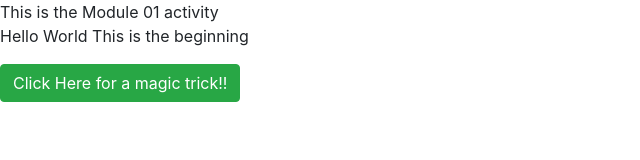
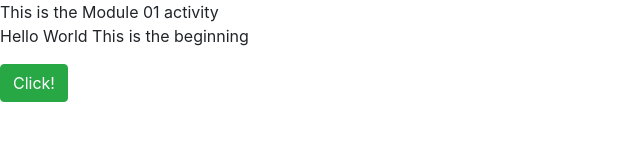
Before and after one commit to kphomphansy/COP1801_Javascript, a plain HTML site: page index.html in a window 1280 px wide. Shown: the whole page, without its empty margins (0-640 px from the left). Drawn offline with nearby package versions, Linux system fonts and the light colour scheme.

Commit message:
Update index.html

```diff
--- a/index.html
+++ b/index.html
@@ -16,7 +16,7 @@
      <h>This is the Module 01 activity</h>
       <p>Hello World
       This is the beginning</p>
-      <button class="btn btn-success" onclick="$(this).hide();"> Click Here for a magic trick!! </button>
+      <button class="btn btn-success" onclick="$(this).hide();"> Click! </button>
 
    </BODY>
 </HTML>
```
